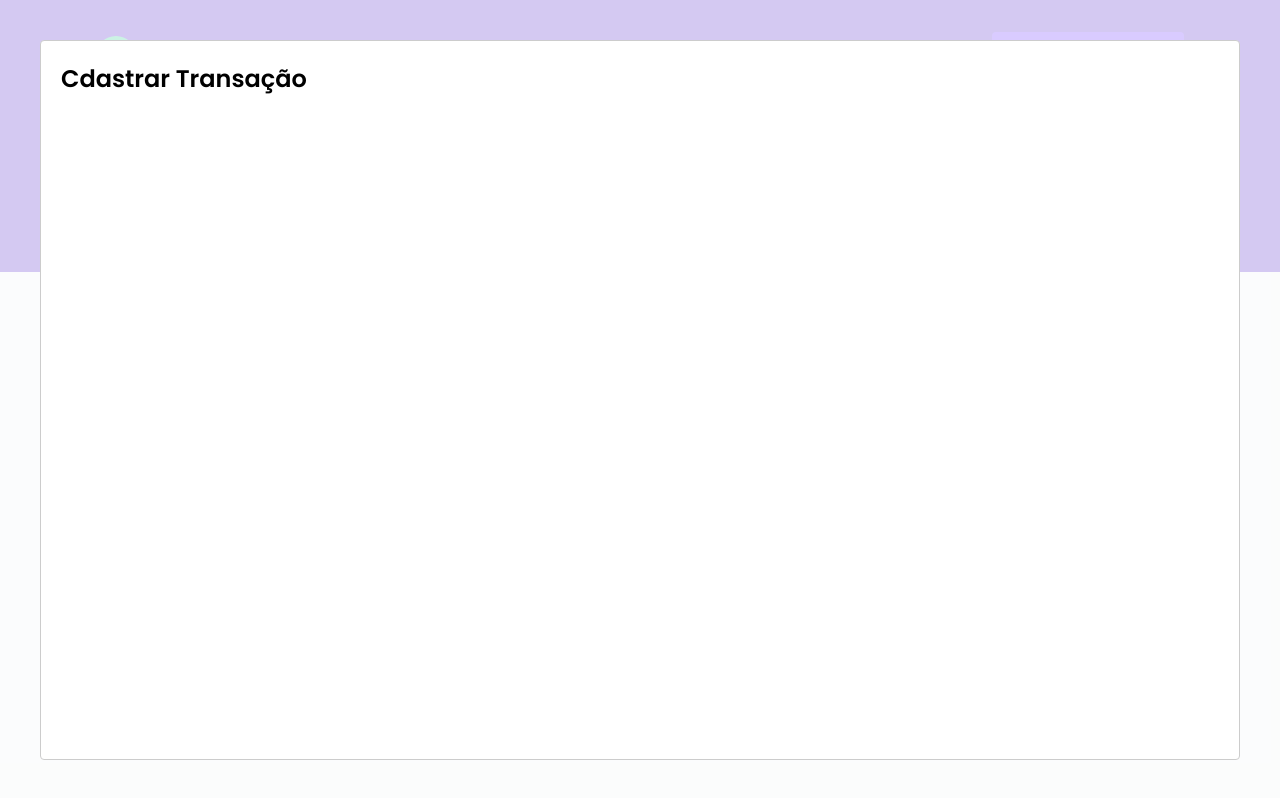
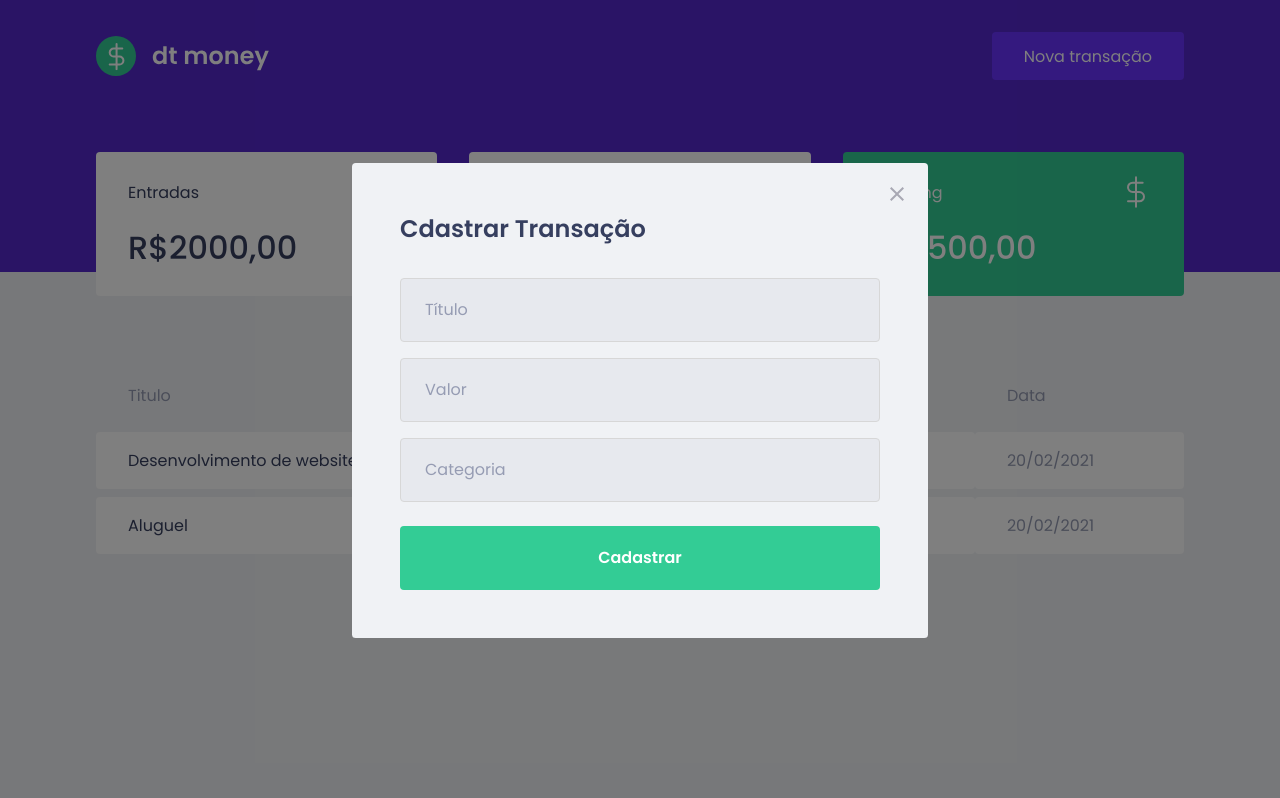
Before and after one commit to pedrocf1/dtmoney, a React (Create React App) app: page / in a window 1280 px wide. Both pictures are taken after a click on the button "Nova transação". Built offline with nearby package versions, Linux system fonts and the light colour scheme; no server answers; what miragejs would draw is missing.

Commit message:
creating modal

```diff
--- a/src/App.tsx
+++ b/src/App.tsx
@@ -1,12 +1,30 @@
+import { useState } from 'react';
+import Modal from 'react-modal'
 import { Dashboard } from "./components/Dashboard";
 import { Header } from "./components/Header";
+import { NewTransactionModal } from './components/NewTransactionModal';
 import { GlobalStyle } from "./styles/global";
 
+Modal.setAppElement('#root');
+
 export function App() {
+  const [isNewTransactionModalOpen, setIsNewTransactionModalOpen] = useState(false);
+
+  function handleOpenNewTransactionModal(){
+      setIsNewTransactionModalOpen(true);
+  }
+
+  function handleCloseNewTransactionModal(){
+      setIsNewTransactionModalOpen(false);
+  }
   return (
     <>
-      <Header />
+      <Header onOpenNewTransactionModal={handleOpenNewTransactionModal}/>
       <Dashboard/>
+      <NewTransactionModal
+        isOpen={isNewTransactionModalOpen}
+        onRequestClose={handleCloseNewTransactionModal}
+      />
       <GlobalStyle />
     </>
   );
--- a/src/components/Header/index.tsx
+++ b/src/components/Header/index.tsx
@@ -3,31 +3,21 @@
 import logoImg from '../../assets/logo.svg'
 import { Container, Content } from './styles'
 
-export function Header(){
+interface HeaderProps{
+    onOpenNewTransactionModal: () => void;
+}
 
-    const [isNewTransactionModalOpen, setIsNewTransactionModalOpen] = useState(false);
+export function Header({onOpenNewTransactionModal}: HeaderProps){
 
-    function handleOpenNewTransactionModal(){
-        setIsNewTransactionModalOpen(true);
-    }
-
-    function handleCloseNewTransactionModal(){
-        setIsNewTransactionModalOpen(false);
-    }
 
     return(
         <Container>
             <Content>
                 <img src={logoImg} alt="dt momey" />
-                <button type="button" onClick={handleOpenNewTransactionModal}>
+                <button type="button" onClick={onOpenNewTransactionModal}>
                     Nova transação
                 </button>
 
-                <Modal
-                    isOpen={isNewTransactionModalOpen}
-                    onRequestClose={handleCloseNewTransactionModal}>
-                    <h2>Cdastrar Transação</h2>
-                </Modal>
             </Content>
         </Container>
     )
--- /dev/null
+++ b/src/components/NewTransactionModal/index.tsx
@@ -0,0 +1,53 @@
+
+import Modal from 'react-modal'
+import { Container } from './styles'
+import closeImg from '../../assets/close.svg'
+
+interface NewTransactionModalProps{
+    isOpen: boolean;
+    onRequestClose: () => void;
+}
+
+export function NewTransactionModal({isOpen, onRequestClose}: NewTransactionModalProps){
+
+    return(
+        <Modal
+            isOpen={isOpen}
+            onRequestClose={onRequestClose}
+            overlayClassName="react-modal-overlay"
+            className="react-modal-content"
+        >
+
+            <button
+                type="button"
+                onClick={onRequestClose}
+                className="react-modal-close"
+            >
+                <img src={closeImg} alt="Fechar modal" />
+            </button>
+
+            <Container>
+            <h2>Cdastrar Transação</h2>
+
+            <input
+                placeholder="Título"
+            />
+
+            <input
+                type="number"
+                placeholder="Valor"
+            />
+
+            <input
+                placeholder="Categoria"
+            />
+
+            <button type="submit">
+                Cadastrar
+            </button>
+
+            </Container>
+        </Modal>
+    );
+
+}
--- /dev/null
+++ b/src/components/NewTransactionModal/styles.ts
@@ -0,0 +1,52 @@
+import styled from "styled-components";
+
+
+export const Container = styled.form`
+
+    h2{
+        color: var(--title);
+        font-size: 1.5rem;
+        margin-bottom: 2rem;
+    }
+
+    input{
+        width: 100%;
+        padding: 0 1.5rem;
+        height: 4rem;
+        border-radius: 0.25rem;
+
+        border: 1px solid #d7d7d7;
+        background-color: #e7e9ee;
+
+        font-weight: 400;
+        font-size: 1rem;
+
+        &::placeholder{
+            color: var(--text);
+        }
+
+        & + input{
+            margin-top: 1rem;
+        }
+    }
+
+    button[type="submit"] {
+        width: 100%;
+        padding: 0.15rem;
+        height: 4rem;
+        background: var(--green);
+        color: #FFF;
+        border-radius: 0.25rem;
+        border: 0;
+        font-size: 1rem;
+        margin-top: 1.5rem;
+        font-weight: 600;
+
+        transition: filter 0.2s;
+
+        &:hover{
+            filter: brightness(0.9);
+        }
+    }
+
+`;
--- a/src/styles/global.ts
+++ b/src/styles/global.ts
@@ -55,4 +55,41 @@
         cursor: not-allowed;
     }
 
+    .react-modal-overlay{
+        background: rgba(0,0,0,0.5);
+
+        position: fixed;
+        top: 0;
+        bottom: 0;
+        right: 0;
+        left: 0;
+
+        display: flex;
+        align-items: center;
+        justify-content: center;
+    }
+
+    .react-modal-content{
+        width: 100%;
+        max-width: 576px;
+        background: var(--background);
+        padding: 3rem;
+        position: relative;
+        border-radius: 0.24rem;
+    }
+
+    .react-modal-close{
+        position: absolute;
+        right: 1.5rem;
+        top: 1.5rem;
+        border: 0;
+        background: transparent;
+
+        transition: filter 0.2s;
+        &:hover {
+            filter: brightness(0.8);
+        }
+
+    }
+
 `
```
